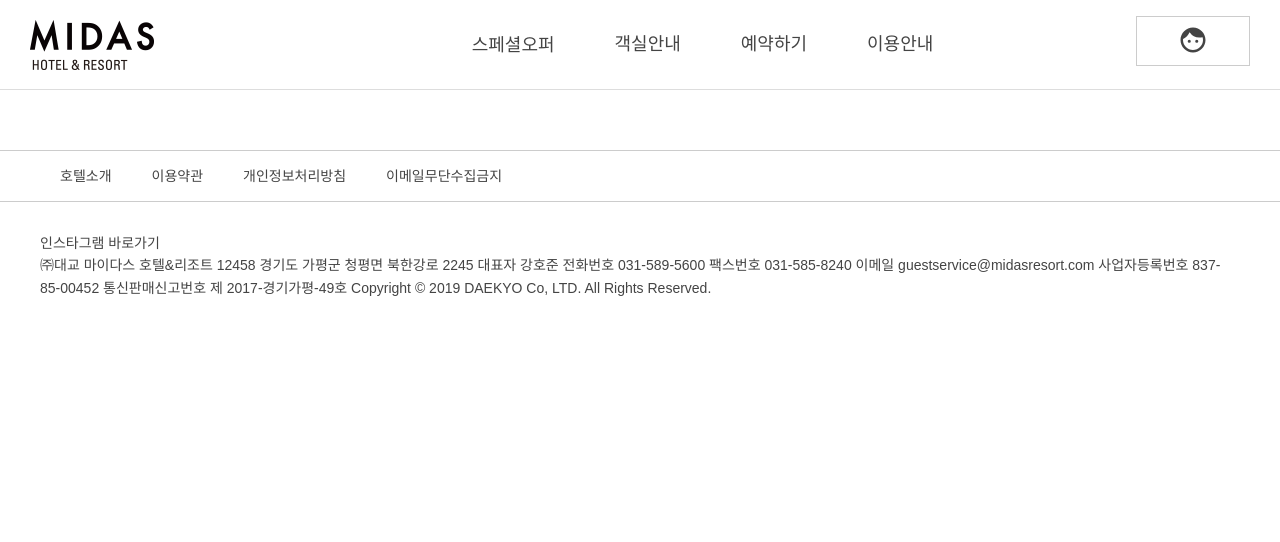
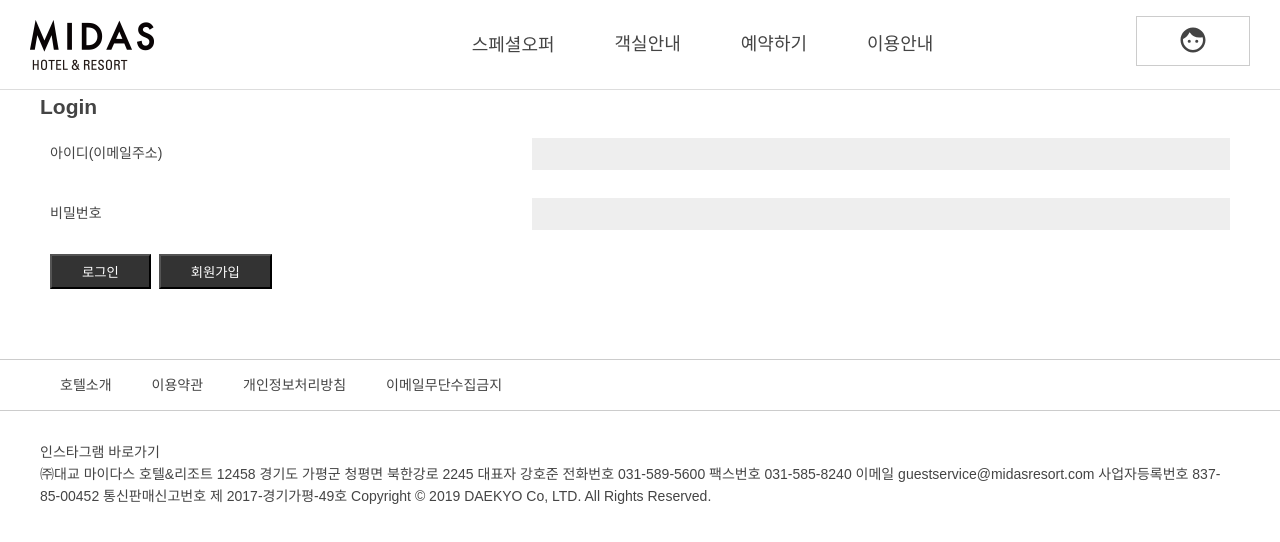
Before and after one commit to namminimi/lottehotels-react, a React (Create React App) app: page /login in a window 1280 px wide. Shown: the top 542 px of the page. Built offline with nearby package versions, Linux system fonts and the light colour scheme.

Commit message:
lottehotels-react

```diff
--- a/package.json
+++ b/package.json
@@ -10,6 +10,7 @@
     "antd": "^5.1.7",
     "axios": "^1.2.6",
     "react": "^18.2.0",
+    "react-cookie": "^4.1.1",
     "react-daum-postcode": "^3.1.1",
     "react-dom": "^18.2.0",
     "react-icons": "^4.7.1",
--- a/src/App.css
+++ b/src/App.css
@@ -21,3 +21,28 @@ a{
   max-width: 1200px;
   margin: 0 auto;
 }
+table {
+  border-collapse: collapse;
+  width: 100%;
+}
+table td {
+  padding: 10px;
+}
+input {
+  width: 100%;
+  line-height: 32px;
+  border: none;
+  outline: none;
+  background-color: #eee;
+  margin: 4px 0;
+}
+
+button {
+  background-color: #333;
+  color: #fff;
+  padding: 6px 30px;
+  margin-right: 8px;
+}
+.defaulttable td {
+  border-bottom: 1px solid #eee;
+}
--- a/src/App.js
+++ b/src/App.js
@@ -6,6 +6,7 @@ import SpDetailContainer from './container/SpDetailContainer';
 import SpecialContainer from './container/SpecialContainer';
 import Main from './pages/Main';
 import JoinPage from './pages/member/JoinPage';
+import Login from './pages/member/Login';
 
 
 
@@ -20,6 +21,7 @@ function App() {
       element={<SpecialContainer isMain={false}/>}/>
       <Route path="/special/:no" element={<SpDetailContainer/>}/>
       <Route path='/join' element={<JoinPage/>}/>
+      <Route path='/login' element={<Login/>}/>
      </Routes>
      <Footer/>
     </div>
--- a/src/components/Header.js
+++ b/src/components/Header.js
@@ -1,9 +1,25 @@
-import React from 'react';
+import React, { useEffect } from 'react';
 import './Header.css';
 import { MdFace } from "react-icons/md";
 import { Link } from 'react-router-dom';
+import { useDispatch, useSelector } from 'react-redux';
+import { getCookie, removeCookie } from '../util/cookie';
+import { setLogin, setLogout } from '../moduls/loginCheck';
 
 const Header = () => {
+    const isLogin = useSelector(state=>state.logincheck.isLogin)
+    const username = getCookie("username");
+    const dispatch = useDispatch();
+    const logoutClick = () => {
+        removeCookie('username');
+        removeCookie('useremail');
+        dispatch(setLogout());
+    }
+    useEffect(()=>{
+        if(username){
+            dispatch(setLogin())
+        }
+    })
     return (
         <header>
             <h1><Link to="/"><img src="/images/logo2.png" alt=""></img></Link></h1>
@@ -12,13 +28,18 @@ const Header = () => {
                 <li>객실안내</li>
                 <li>예약하기</li>
                 <li>이용안내</li>
+                { isLogin && username === 'admin' ? <li>이벤트 등록</li> : null }
             </ul>
             <div>
                 <div className='iconDiv'>
                     <MdFace/>
                     <ul className='membermenu'>
-                        <li><Link to="/login">로그인</Link></li>
-                        <li><Link to="/join">회원가입</Link></li>
+                        {isLogin ? <><li onClick={logoutClick}>로그아웃</li>
+                        <li><Link to="/join">회원정보</Link></li></> :
+                        <><li><Link to="/login">로그인</Link></li>
+                        <li><Link to="/join">회원가입</Link></li></>
+                        }
+
                     </ul>
                 </div>
             </div>
--- a/src/moduls/index.js
+++ b/src/moduls/index.js
@@ -1,7 +1,8 @@
 import { combineReducers } from "redux";
+import logincheck from "./loginCheck";
 import special from "./special";
 
 //루트 리듀서  여러개 상태관리(모듈 하나로 합치기)
-const rootReducer = combineReducers({special: special});
+const rootReducer = combineReducers({special, logincheck});
 
 export default rootReducer;
--- /dev/null
+++ b/src/moduls/loginCheck.js
@@ -0,0 +1,39 @@
+//액션타입, 액션 생성함수, 리듀서
+
+//액션타입
+const SET_LOGIN = "SET_LOGIN";
+const SET_LOGOUT = "SET_LOGOUT";
+
+
+//액션생성함수
+export const setLogin = () => ({
+    type: SET_LOGIN
+})
+
+export const setLogout = () => ({
+    type: SET_LOGOUT
+})
+//초기값 설정
+const initialState = {
+    isLogin: false
+}
+
+//홈으로 이동함수
+export const goToHome = (navigate) => ()=>{
+    navigate('/');
+}
+//리듀서 생성
+export default function logincheck(state=initialState, action){
+    switch(action.type){
+        case SET_LOGIN:
+            return {
+                isLogin: true
+            }
+        case SET_LOGOUT:
+            return{
+                isLogin:false
+            };
+        default:
+            return state;
+    }
+}
--- a/src/pages/member/JoinPage.js
+++ b/src/pages/member/JoinPage.js
@@ -68,7 +68,7 @@ const JoinPage = () => {
             <Title title="Join"/>
             <div>
                 <form onSubmit={onSubmit}>
-                    <table>
+                    <table className='defaulttable'>
                         <tr>
                             <td>이름</td>
                             <td><input type="text" name="m_name" value={formData.m_name} onChange={onChange}/></td>
--- /dev/null
+++ b/src/pages/member/Login.js
@@ -0,0 +1,78 @@
+import Title from '../../components/Title';
+import React, { useState } from 'react';
+import axios from 'axios';
+import { API_URL } from '../../config/apiurl';
+import { setCookie } from '../../util/cookie';
+import { useDispatch } from 'react-redux';
+import { goToHome, setLogin } from '../../moduls/loginCheck';
+import { useNavigate } from 'react-router-dom';
+
+const Login = () => {
+    const dispatch = useDispatch();
+    const navigate = useNavigate();
+    const [loginData, setLoginData] = useState({
+        useremail: "",
+        userpass: "",
+    })
+    const onChange = (e) => {
+        const {name, value} = e.target
+        setLoginData({
+            ...loginData,
+            [name]: value
+        })
+    }
+    const onSubmit = (e) => {
+        //form전송 이벤트 제거
+        e.preventDefault();
+        //인풋에 입력되었는지 체크
+        if(loginData.useremail === '' || loginData.userpass === '') {
+            alert("이메일과 비밀번호를 입력해주세요");
+        }else {
+            axios.post(`${API_URL}/login`, loginData)
+            .then(result=>{
+                const {m_email, m_nickname} = result.data[0];
+                console.log(m_email, m_nickname)
+                if(m_email && m_nickname){
+                    alert("로그인 되었습니다.")
+                    //현재 시간 객체 생성
+                    let expires =  new Date();
+                    //60분 더한 값으로 변경
+                    expires.setMinutes(expires.getMinutes()+60);
+                    //쿠키생성
+                    setCookie('useremail', `${m_email}`, {path: '/', expires});
+                    setCookie('username', `${m_nickname}`, {path: '/', expires});
+                    dispatch(setLogin());   //로그인을 true를 바꿔줌
+                    dispatch(goToHome(navigate))  //고홈으로 보내줌
+                }
+            })
+            .catch(e=>{
+                console.log(e)
+            })
+        }
+    }
+    return (
+        <div className='inner' id='login'>
+            <Title title="Login"/>
+            <form onSubmit={onSubmit}>
+                <table>
+                    <tr>
+                        <td>아이디(이메일주소)</td>
+                        <td><input type="text" name='useremail' value={loginData.useremail} onChange={onChange}/></td>
+                    </tr>
+                    <tr>
+                        <td>비밀번호</td>
+                        <td><input type="password" name='userpass' value={loginData.userpass} onChange={onChange}/></td>
+                    </tr>
+                    <tr>
+                        <td colSpan={2}>
+                            <button type="submit">로그인</button>
+                            <button>회원가입</button>
+                        </td>
+                    </tr>
+                </table>
+            </form>
+        </div>
+    );
+};
+
+export default Login;
--- /dev/null
+++ b/src/util/cookie.js
@@ -0,0 +1,19 @@
+import { Cookies } from "react-cookie";
+
+const cookies =  new Cookies()
+
+//쿠키생성함수
+export const setCookie = (name, value, options) => {
+    return cookies.set(name,value, {...options})
+}
+
+//cookie 접근함수
+export const getCookie = (name) => {
+    return cookies.get(name);
+}
+
+
+//쿠키삭제함수
+export const removeCookie = (name) => {
+    return cookies.remove(name);
+}
```
Also changed, not shown: 1 other file (tests, documents, lock files or other folders).
